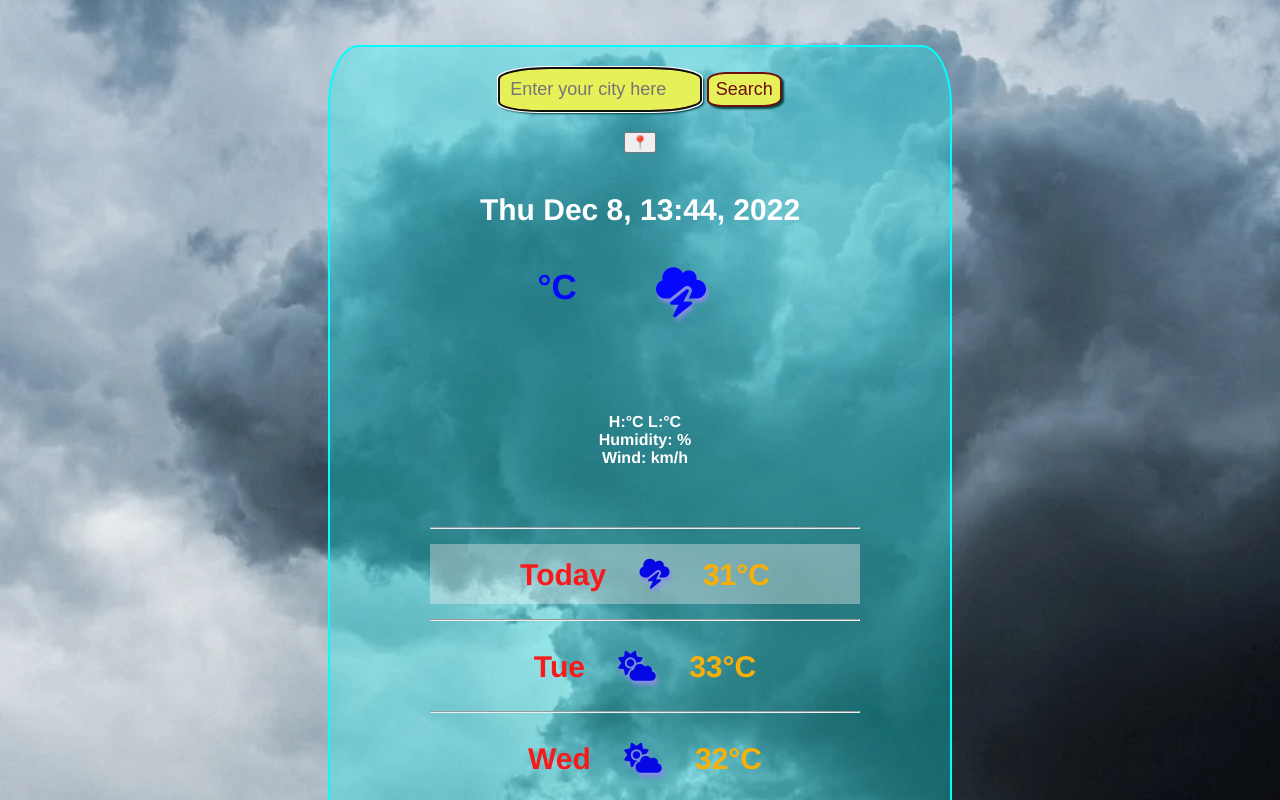
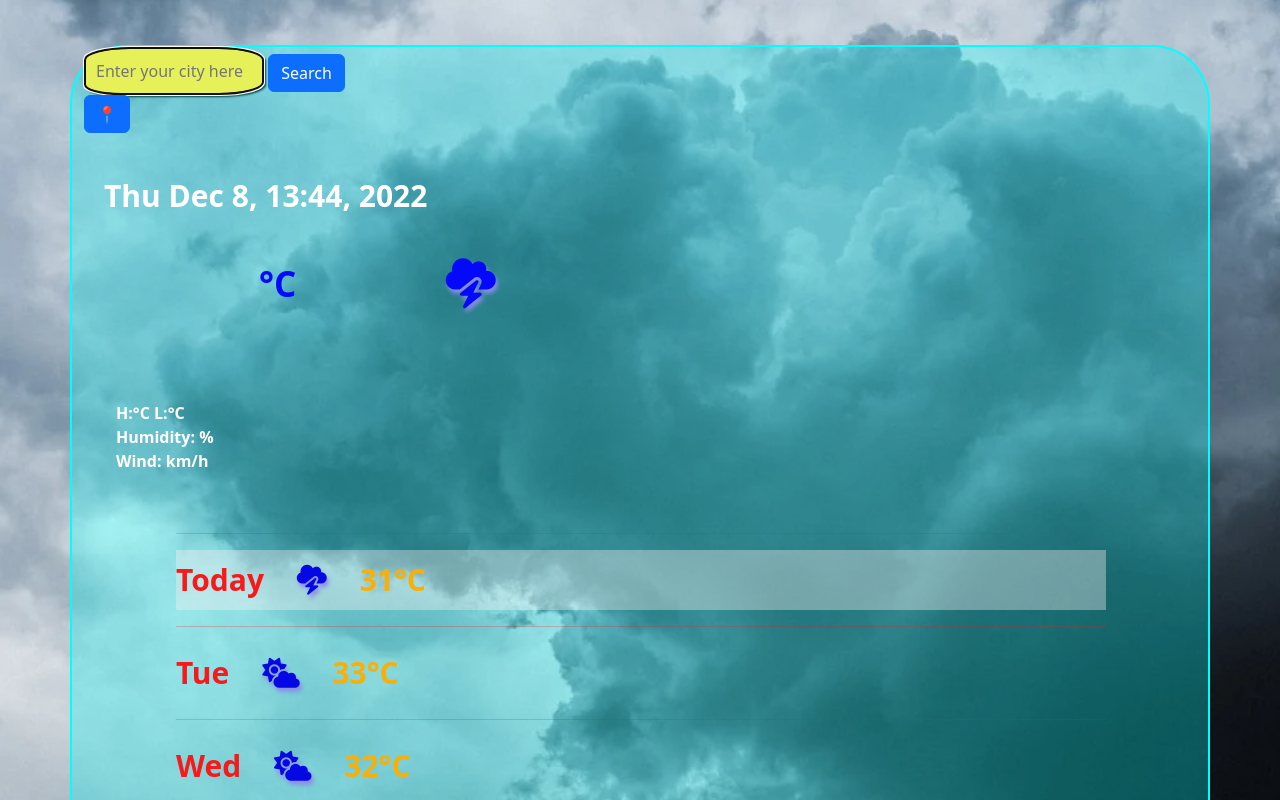
Before and after one commit to temi-kuye/my-main-weather-app, a plain HTML site: page index.html in a window 1280 px wide. Shown: the top 800 px of the page. Drawn offline with nearby package versions, Linux system fonts and the light colour scheme; no server answers.

Commit message:
added bootstrap to search and location buttons

```diff
--- a/index.html
+++ b/index.html
@@ -10,6 +10,7 @@
       crossorigin="anonymous"
     ></script>
     <link rel="stylesheet" href="styles/styles.css" />
+    <link href="https://cdn.jsdelivr.net/npm/bootstrap@5.2.3/dist/css/bootstrap.min.css" rel="stylesheet" integrity="sha384-rbsA2VBKQhggwzxH7pPCaAqO46MgnOM80zW1RWuH61DGLwZJEdK2Kadq2F9CUG65" crossorigin="anonymous">
     <script src="https://cdn.jsdelivr.net/npm/axios@1.1.2/dist/axios.min.js"></script>
   </head>
   <body>
@@ -22,9 +23,9 @@
             placeholder="Enter your city here"
             autofocus
           />
-          <input type="submit" value="Search" class="button" />
+          <a href="" type="submit" class="btn btn-primary" id="srch">Search</a>
         </div>
-        <button id="btn">📍</button>
+        <a href="" class="btn btn-primary" id="btn">📍</a>
       </form>
       <div class="location">
         <div id="place"></div>
```
